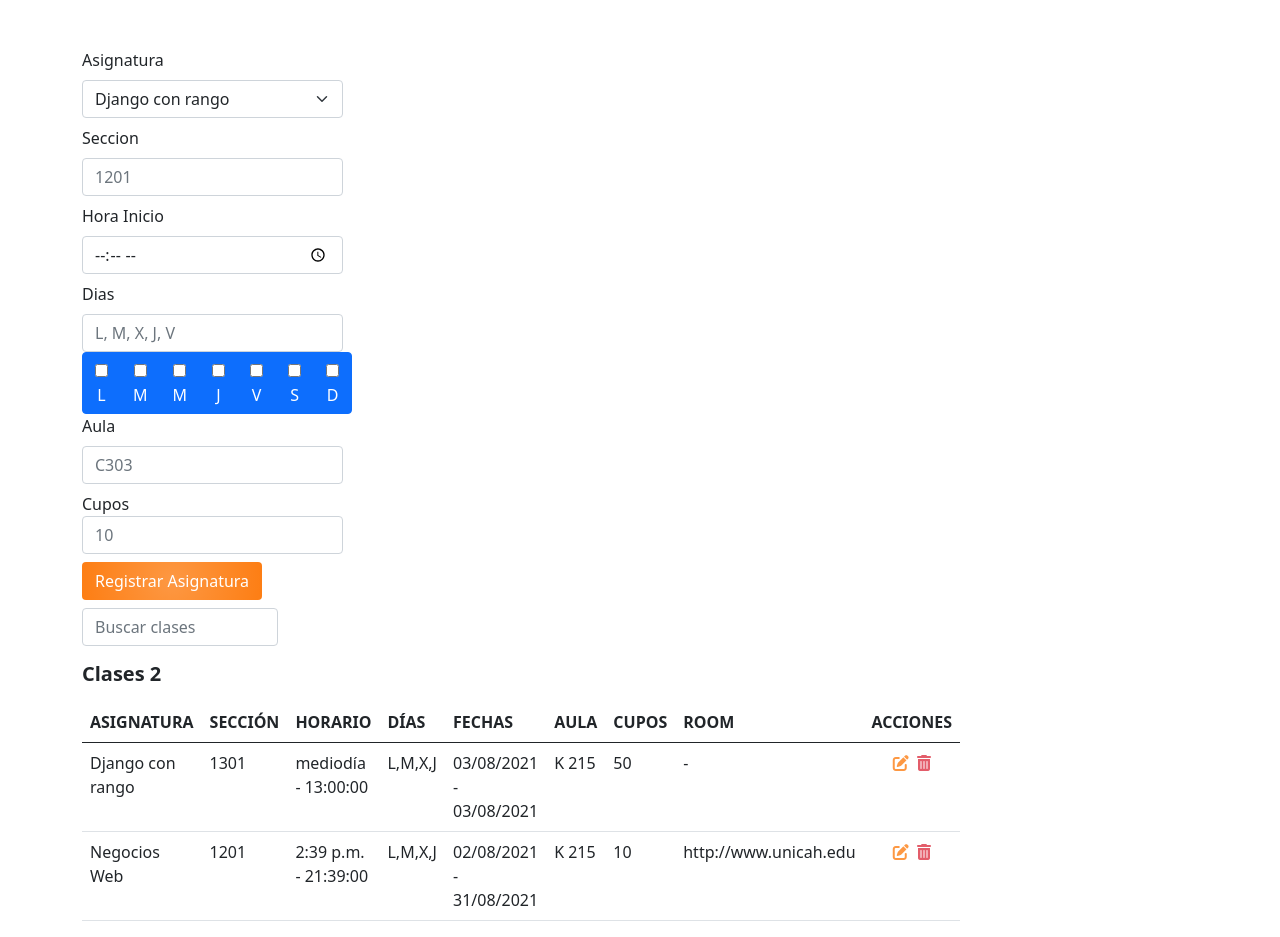
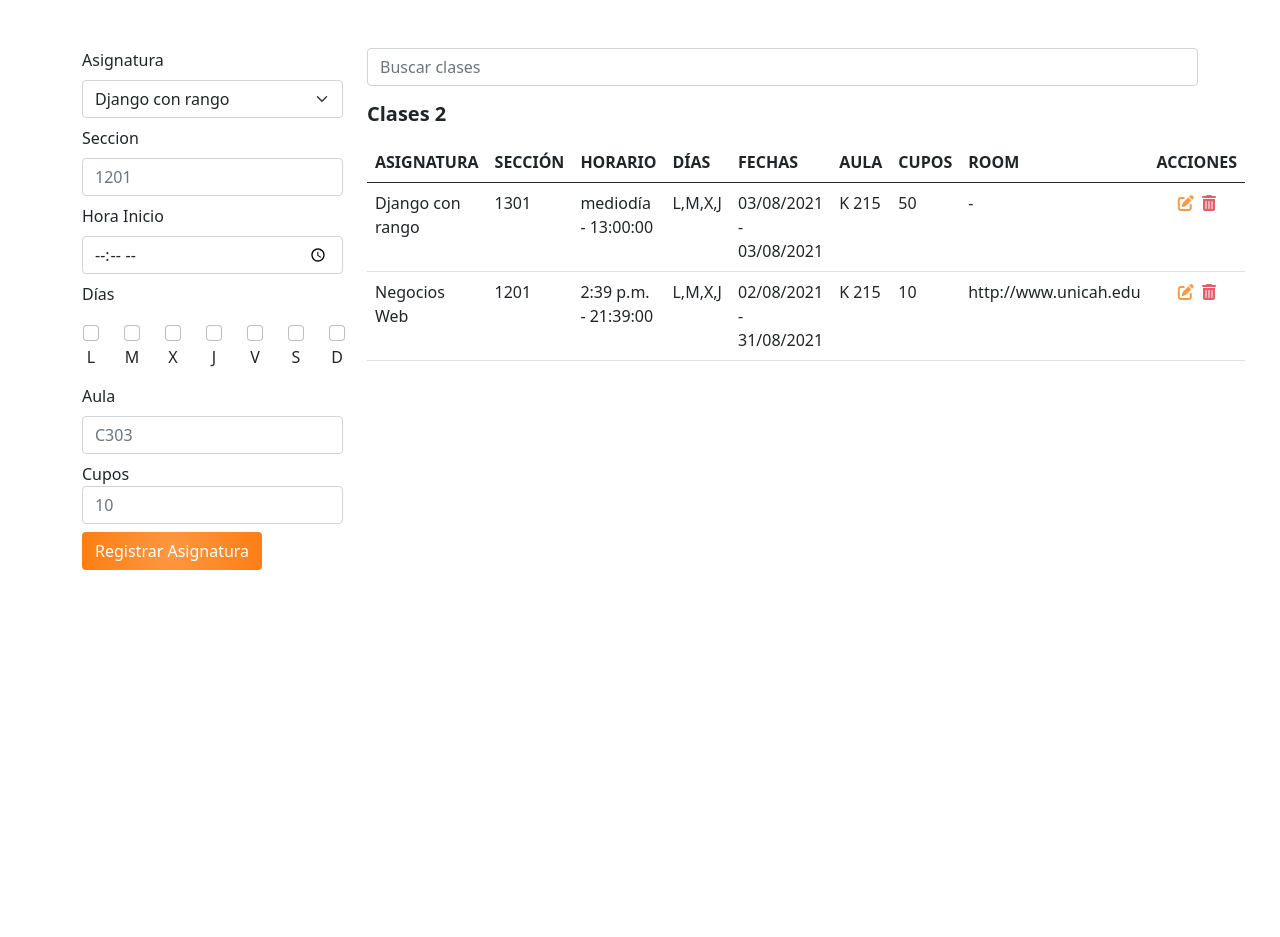
Before and after one commit to AmadeusLiz/GestorAcademico, a Django app: page /academico/clases_admin/ in a window 1280 px wide. Shown: the part 66-1003 px from the top of the page. After the commit the page ends 636 px from the top, so only its background shows below. Run offline with Django 3.2, Linux system fonts and the light colour scheme; a user stored in the database is signed in; data comes from the database, SQL or seed files in the repository; some libraries are stand-ins or nearby versions; some web fonts are replaced.

Commit message:
Cambio en seleccion de dias
Los dias se seleccionan ahora con checkboxs para facilitar que se muestren en la pantalla de clases matriculadas.
Boton de matricula ahora permite que se puedan retirar todas las clases que se tenian matriculadas. Eliminados prints.

Co-Authored-By: Lizzie Maradiaga <71053273+AmadeusLiz@users.noreply.github.com>

```diff
--- a/app_academico/templates/academico/clasesAdmin.html
+++ b/app_academico/templates/academico/clasesAdmin.html
@@ -16,7 +16,6 @@
                 {% csrf_token %}
                 <div class="mb-2">
                     <label class="mb-2" for="asignatura">Asignatura</label>
-                    {% comment %} <input type="text" value="{{ c.asignatura }}" name="asignatura" id="asignatura" class="form-control"> {% endcomment %}
                     <select name="asignatura" id="asignatura" class="form-select">
                         {% for a in  asignaturas %}
                             {% if c and c.asignatura.id == a.id %}
@@ -38,37 +37,14 @@
                 </div>
 
                 <div class="mb-2">
-                    <label class="mb-2" for="dias">Dias</label>
-                    <input type="text"  value="{{ c.dias }}" name="dias" id="dias" class="form-control" placeholder="L, M, X, J, V" pattern="^(?!\D)\d+" required>
-                     <div class="row">
-        <div id="content" class="col-lg-12">
-            <form action="index.php" method="post">
-                <div class="btn-group btn-group-toggle" data-toggle="buttons">
-                    <label class="btn btn-primary">
-                        <input type="checkbox" name="countries[]" value="L" autocomplete="off">L
-                    </label>
-                    <label class="btn btn-primary">
-                        <input type="checkbox" name="countries[]" value="M" autocomplete="off">M
-                    </label>
-                    <label class="btn btn-primary">
-                        <input type="checkbox" name="countries[]" value="Portugal" autocomplete="off">M
-                    </label>
-                    <label class="btn btn-primary">
-                        <input type="checkbox" name="countries[]" value="Italia" autocomplete="off">J
-                    </label>
-                    <label class="btn btn-primary">
-                        <input type="checkbox" name="countries[]" value="Alemania" autocomplete="off">V
-                    </label>
-                    <label class="btn btn-primary">
-                        <input type="checkbox" name="countries[]" value="Alemania" autocomplete="off">S
-                    </label>
-                    <label class="btn btn-primary">
-                        <input type="checkbox" name="countries[]" value="Alemania" autocomplete="off">D
-                    </label>
-                </div>
-           </form>
-        </div>
-
+                    <label class="mb-2" for="dias">Días</label>
+                        <div class="btn-group btn-group-toggle" data-toggle="buttons">
+                            {% for d in "LMXJVSD" %} <!--https://stackoverflow.com/questions/5242866/how-to-loop-7-times-in-the-django-templates-->
+                                 <label class="btn" {% if d == 'L' %}style="padding-left: 0px;"{% endif %}>
+                                    <input type="checkbox" class="form-check-input" name="chk-{{d}}" value={{d}} {% for dC in diasClase %}{% if dC == d %}checked{% endif %}{% endfor %}  >{{d}}
+                                </label>
+                            {% endfor %}
+                        </div>
                 </div>
 
                 <div class="mb-2">
--- a/app_academico/views.py
+++ b/app_academico/views.py
@@ -98,25 +98,31 @@ def editar_alumnos(request, id):
 def clasesAdmin(request):
     if request.user.is_superuser:
         asignaturas = Asignatura.objects.all().order_by('nombre')
+        dias = ["L", "M", "X", "J", "V", "S", "D"]
 
         if request.method == 'POST':
             asignatura = get_object_or_404(Asignatura, pk=request.POST.get('asignatura'))
             seccion = request.POST.get('seccion')
             hora = request.POST.get('hora')
-            dias = request.POST.get('dias')
             aula = request.POST.get('aula')
             cupos = request.POST.get('cupos')
             room = request.POST.get('room')
-            Clase.objects.create(asignatura=asignatura, seccion=seccion, hora=hora, dias=dias, aula=aula, cupos=cupos,
-                                 room=room)
+            seleccionados = []
 
+            for dia in dias:
+                chk = request.POST.get(f'chk-{dia}')  # almacenar id de clase
+                if dia == chk:
+                    seleccionados.append(dia)
+
+            resultado = ', '.join(seleccionados) # Para convertir en string al guardar
+
+            Clase.objects.create(asignatura=asignatura, seccion=seccion, hora=hora, dias=resultado, aula=aula, cupos=cupos, room=room)
             messages.add_message(request, messages.INFO, f'La clase {asignatura.nombre} ha sido agregada con éxito')
 
         q = request.GET.get('q')
 
         if q:
-            clases = Clase.objects.filter(asignatura__nombre__contains=q).order_by(
-                'asignatura')
+            clases = Clase.objects.filter(asignatura__nombre__contains=q).order_by('asignatura')
             # asignatura es unicamente un id, para acceder al nombre de la asignatura se usa doble guion bajo
         else:
             clases = Clase.objects.all().order_by('asignatura')
@@ -127,7 +133,6 @@ def clasesAdmin(request):
             'asignaturas': asignaturas,
             'q': q
         }
-
         return render(request, 'academico/clasesAdmin.html', ctx)
     else:
         return redirect(reverse('academico:index'))
@@ -136,14 +141,22 @@ def clasesAdmin(request):
 def editar_clase(request, id):
     if request.user.is_superuser:
         if request.method == 'POST':
+            dias = ["L", "M", "X", "J", "V", "S", "D"]
             asignatura = get_object_or_404(Asignatura, pk=request.POST.get('asignatura'))
             seccion = request.POST.get('seccion')
             hora = request.POST.get('hora')
-            dias = request.POST.get('dias')
             aula = request.POST.get('aula')
             cupos = request.POST.get('cupos')
+            seleccionados = []
 
-            Clase.objects.filter(pk=id).update(asignatura=asignatura, seccion=seccion, hora=hora, dias=dias, aula=aula,
+            for dia in dias:
+                chk = request.POST.get(f'chk-{dia}')  # almacenar id de clase
+                if dia == chk:
+                    seleccionados.append(dia)
+
+            resultado = ', '.join(seleccionados) # Para convertir en string al guardar
+
+            Clase.objects.filter(pk=id).update(asignatura=asignatura, seccion=seccion, hora=hora, dias=resultado, aula=aula,
                                                cupos=cupos)
 
             messages.add_message(request, messages.INFO, f'La clase {asignatura.nombre} se ha actualizado éxitosamente')
@@ -156,7 +169,8 @@ def editar_clase(request, id):
             'activo': 'clases',
             'clases': clases,
             'asignaturas': asignaturas,
-            'c': clase
+            'c': clase,
+            'diasClase': clase.dias.split(', '),
         }
 
         return render(request, 'academico/clasesAdmin.html', ctx)
@@ -313,7 +327,6 @@ def editar_asignatura(request, id):
 
 def docente_admin(request):
     if request.user.is_superuser:
-        print(Docente.objects.all().order_by('id').first())
         if request.method == 'POST':
 
             Docente.objects.create(nombre=request.POST.get('nombre'), apellido=request.POST.get('apellido'),
@@ -430,7 +443,6 @@ def editar_nota(request, id):
                                                                 parcial2=request.POST.get('parcial2'),
                                                                 parcial3=request.POST.get('parcial3'))
                         messages.add_message(request, messages.SUCCESS, f'La nota se ha actualizado éxitosamente')
-                        print('EXITO')
                     else:
                         messages.add_message(request, messages.ERROR,
                                              f'No puede haber notas menores a 0 ni mayores a 100')
@@ -595,7 +607,6 @@ def clasesMatricula(request):
         else:
             datos = Clase.objects.all().filter(docente__user_id=request.user.id)
 
-    print(datos)
     ctx = {
         'activo': 'notas',
         'm': datos,
```
Also changed, not shown: app_academico/templates/academico/ofertaAlumno.html (+5 -5 lines).
